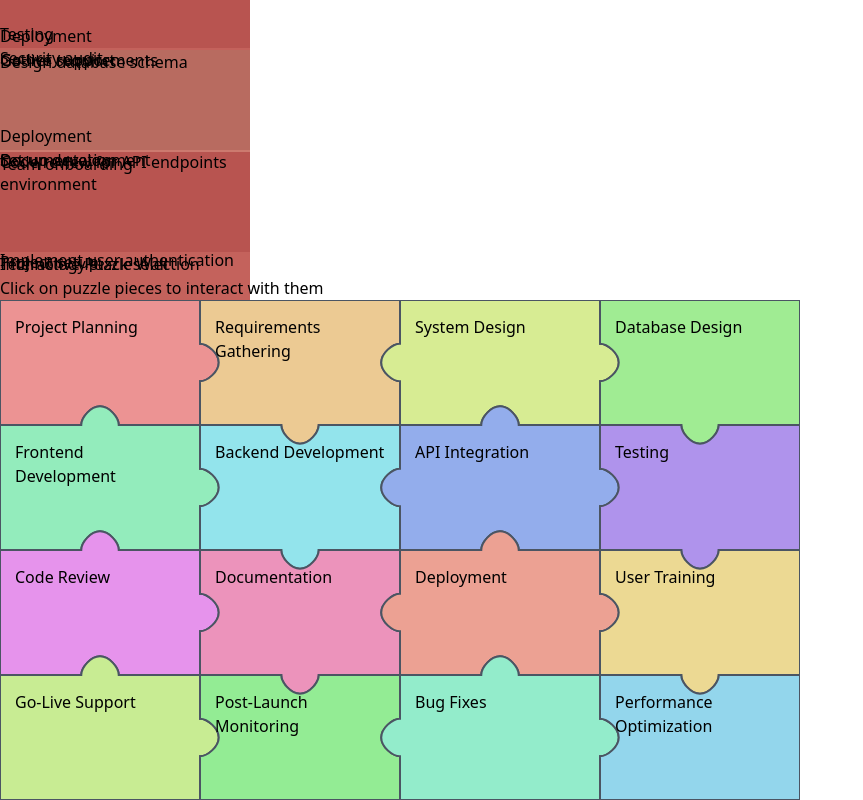
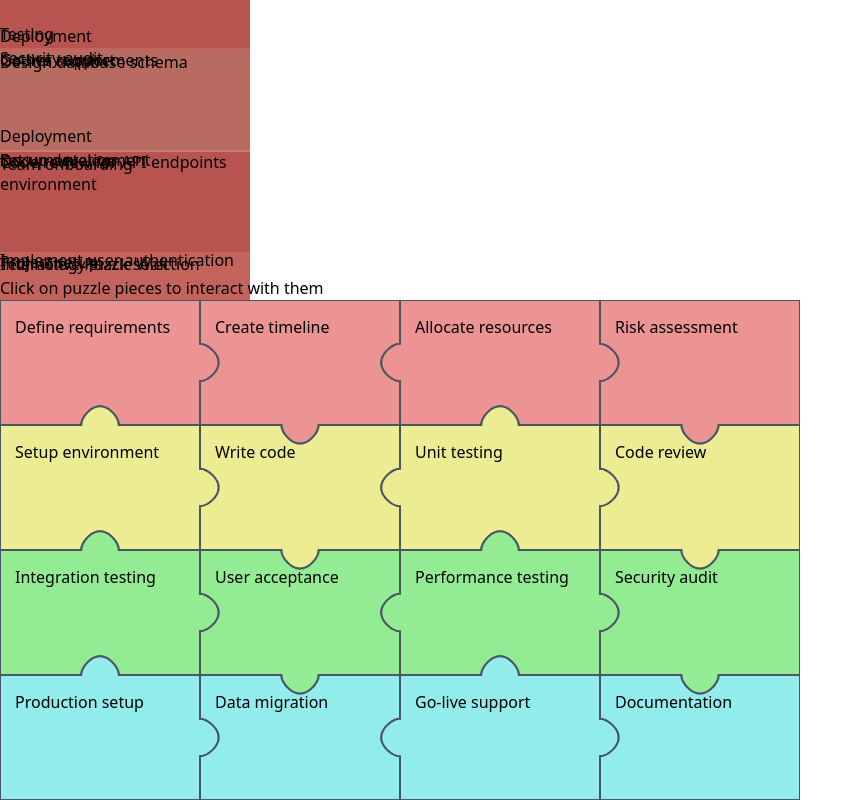
Before and after one commit to smartcoder0215/diagram-lab, a React (Vite) app: page / in a window 1280 px wide. Shown: the part 5920-6720 px from the top of the page, without its empty margins (0-863 px from the left). Built offline with nearby package versions, Linux system fonts and the light colour scheme.

Commit message:
updated style of puzzle diagram

```diff
--- a/src/App.tsx
+++ b/src/App.tsx
@@ -15,12 +15,37 @@ import flatTreeOneLevel from "./data/flatTree";
 import imbalancedTreeThreeLevel from "./data/imbalancedTree";
 import portersFiveForces from "./data/portersFiveForces";
 import { brickWallData, flatBrickWallData } from "./data/brickWallData";
-import { puzzleWallData } from "./data/puzzleWallData";
 
 export default function App() {
   const handlePuzzlePieceClick = (index: number, item: string) => {
     console.log(`Clicked puzzle piece ${index}: ${item}`);
   };
+
+  // Extract all tasks from the hierarchical brickWallData
+  const extractAllTasks = (data: any): string[] => {
+    const tasks: string[] = [];
+
+    if (data.children) {
+      data.children.forEach((child: any) => {
+        if (Array.isArray(child)) {
+          // Direct array of strings
+          tasks.push(...child);
+        } else if (typeof child === 'string') {
+          // Direct string
+          tasks.push(child);
+        } else if (child.children) {
+          // Nested object with children
+          if (Array.isArray(child.children)) {
+            tasks.push(...child.children);
+          }
+        }
+      });
+    }
+
+    return tasks;
+  };
+
+  const projectTasks = extractAllTasks(brickWallData);
 
   return (
     <>
@@ -60,7 +85,7 @@ export default function App() {
           <p className="text-gray-600 mt-2">Click on puzzle pieces to interact with them</p>
         </div>
         <PuzzleWall
-          items={puzzleWallData}
+          items={projectTasks}
           columns={4}
           width={800}
           height={500}
--- a/src/components/PuzzleWall/PuzzleWall.tsx
+++ b/src/components/PuzzleWall/PuzzleWall.tsx
@@ -142,7 +142,7 @@ const PuzzleWall: React.FC<PuzzleWallProps> = ({
           const x = c * pieceWidth;
           const y = r * pieceHeight;
           const item = items[idx];
-          const hue = (idx * 37) % 360;
+          const hue = (r * 60) % 360;
 
           return (
             <g key={idx} transform={`translate(${x}, ${y})`}>
```
